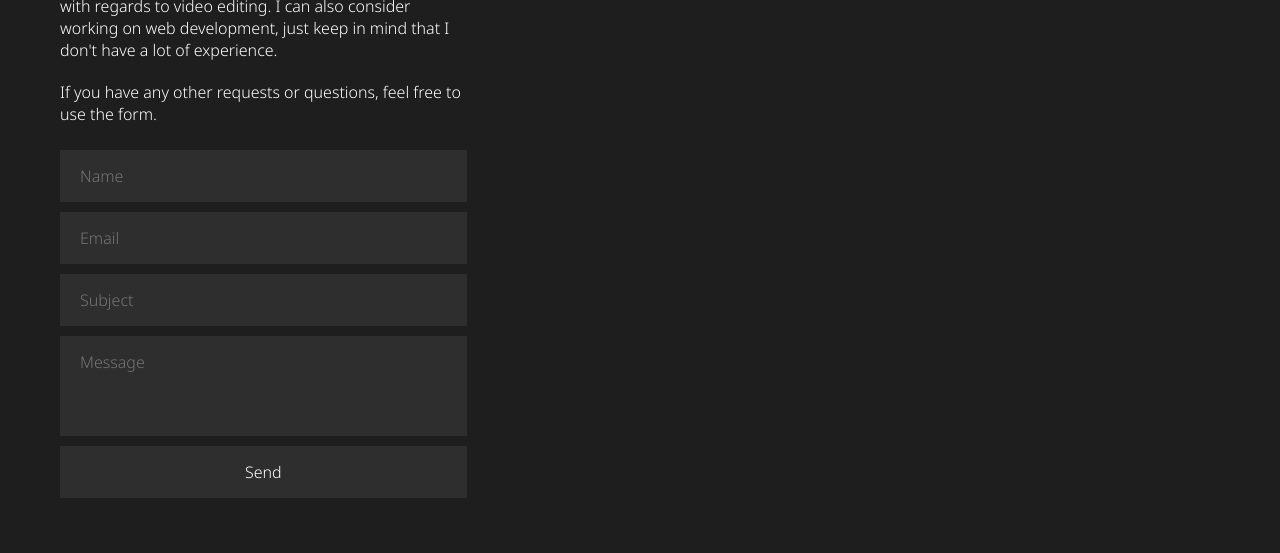
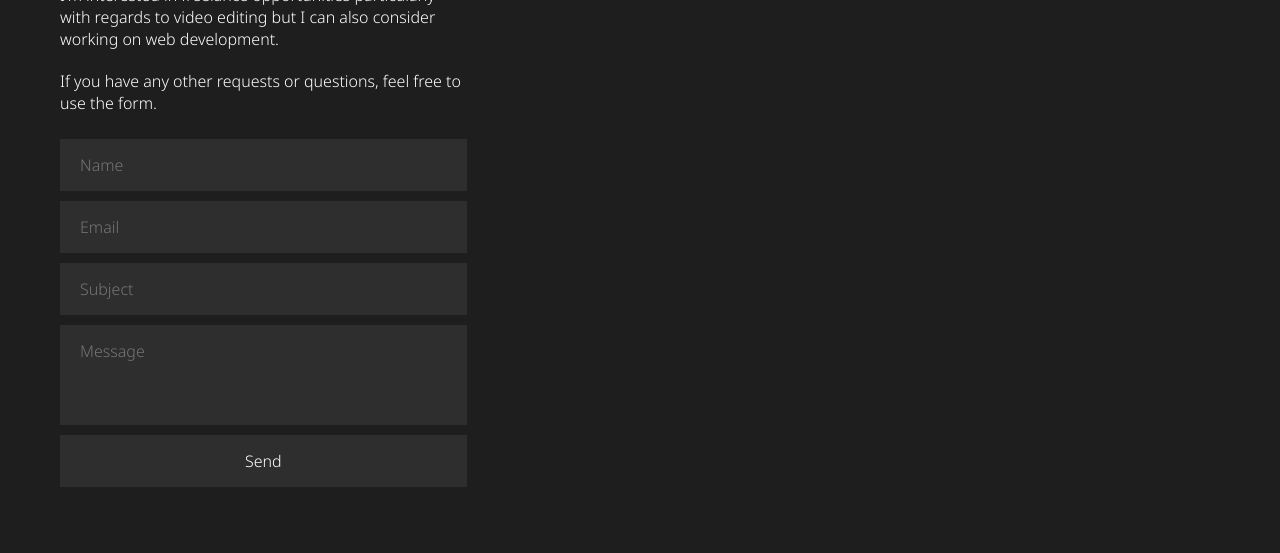
Before and after one commit to iancmy/iancmy, a plain HTML site: page contact.html in a window 1280 px wide. Shown: the part 247-800 px from the top of the page. Drawn offline with Linux system fonts and the light colour scheme.

Commit message:
Update contact form.

```diff
--- a/contact.html
+++ b/contact.html
@@ -51,7 +51,7 @@
         <span class="pop-text">s</span>
         <span class="orange-gradient-text">talk!</span>
       </h1>
-      <p class="contact-desc third-width">I'm interested in freelance opportunities, particularly with regards to video editing. I can also consider working on web development, just keep in mind that I don't have a lot of experience.</p>
+      <p class="contact-desc third-width">I'm interested in freelance opportunities particularly with regards to video editing but I can also consider working on web development.</p>
       <p class="contact-desc third-width">If you have any other requests or questions, feel free to use the form.</p>
       <form class="contact-form third-width" action='https://app.formester.com/forms/5041d048-aeac-41cc-8b65-e848d64624aa/submissions' method='POST'>
             <input type="text" name="Name" placeholder="Name" required/>
```
